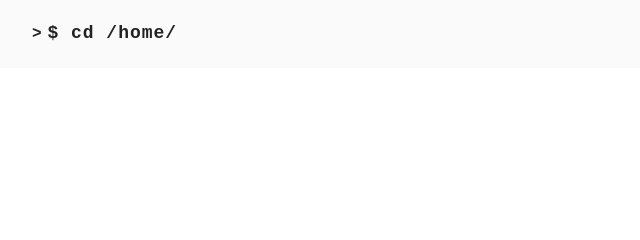
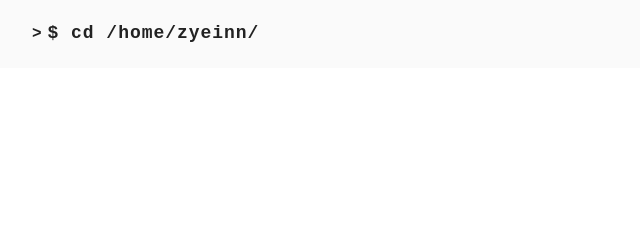
Before and after one commit to zyeinn/zyeinn.github.io, a plain HTML site: page index.html in a window 1280 px wide. Shown: the top 240 px of the page, 228-868 px from the left. Drawn offline with nearby package versions, Linux system fonts and the light colour scheme.

Commit message:
change /home/ to /home/zyeinn/

```diff
--- a/index.html
+++ b/index.html
@@ -86,7 +86,7 @@
     <div class="logo">
 
             <span class="logo__mark">&gt;</span>
-            <span class="logo__text">$ cd /home/</span>
+            <span class="logo__text">$ cd /home/zyeinn/</span>
             <span class="logo__cursor" style=
                   "
 
```
Also changed, not shown: 404.html (+1 -1 lines), about/index.html (+1 -1 lines), categories/index.html (+1 -1 lines), fr/404.html (+1 -1 lines), fr/categories/index.html (+1 -1 lines), fr/index.html (+1 -1 lines), fr/series/index.html (+1 -1 lines), fr/tags/index.html (+1 -1 lines), posts/2022/01/the-day-i-found-a-vulnerability-in-my-universitys-moodle/index.html (+1 -1 lines), posts/index.html (+1 -1 lines), series/index.html (+1 -1 lines), tags/index.html (+1 -1 lines).
